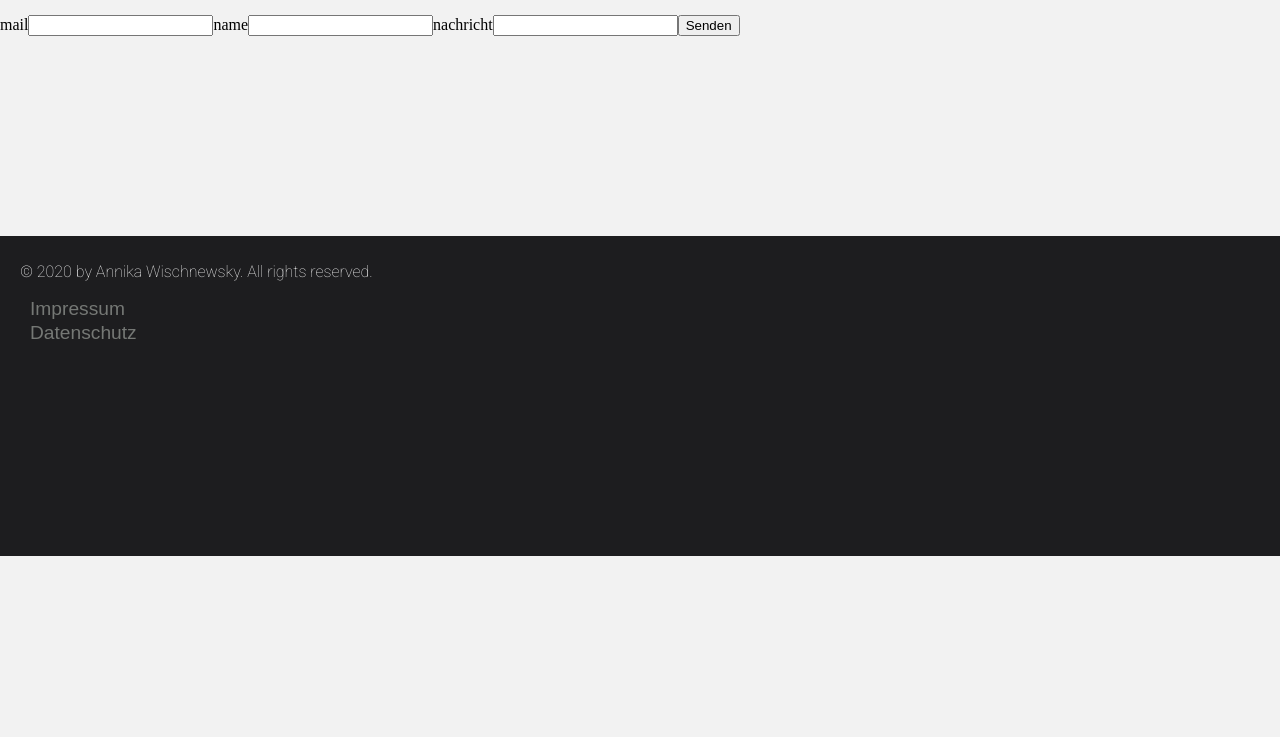
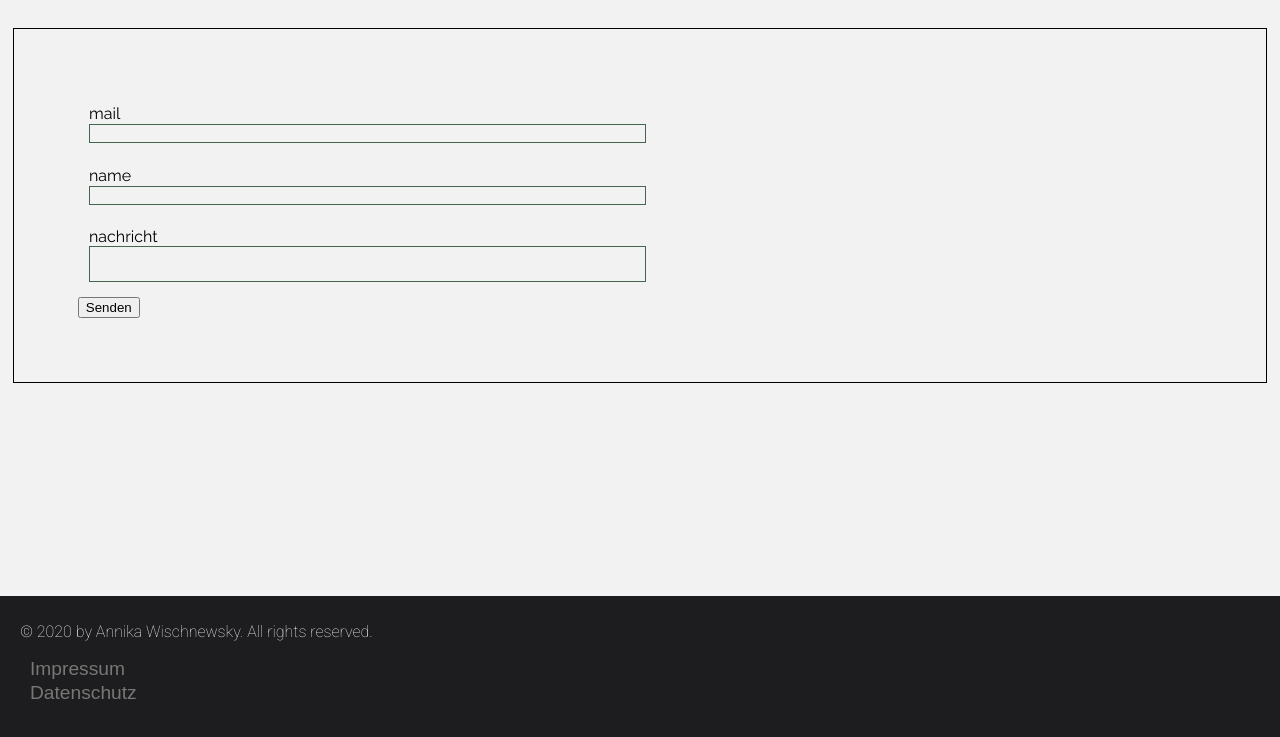
Before and after one commit to wischn/wischnx, a Gatsby site: page /contact in a window 1280 px wide. Shown: the part 75-812 px from the top of the page. Built offline with nearby package versions, Linux system fonts and the light colour scheme; Gatsby itself is replaced by a stand-in of ours; a web font is replaced by a local one.

Commit message:
wassollichsagen
auf gehts

```diff
--- /dev/null
+++ b/src/assets/scss/components/_contact.scss
@@ -0,0 +1,30 @@
+
+
+label {
+    font-family: 'Raleway', sans-serif;
+    color: $black;
+    display: block;
+    padding: 1%;
+}
+
+.formwrap {
+    margin: 1%;
+    border: solid 1px $black;
+    padding: 5%;
+
+}
+
+.inputx {
+    background-color: $white;
+    border: solid 1px $mid-color;
+    width: 50%;
+}
+
+inputx:focus {
+    text-decoration: none;
+    text-shadow: none;
+}
+
+textarea {
+    resize: none;
+  }
--- a/src/assets/scss/components/_nav.scss
+++ /dev/null
@@ -1,3 +0,0 @@
-// nav header 1
-// nav header 2 mobile
-// nav footer
--- a/src/assets/scss/main.scss
+++ b/src/assets/scss/main.scss
@@ -7,7 +7,7 @@
 
 @import 'components/hero';
 @import 'components/header';
-@import 'components/nav';
 @import 'components/main';
 @import 'components/footer';
 @import 'components/blog';
+@import 'components/contact';
--- a/src/components/Contact.js
+++ b/src/components/Contact.js
@@ -2,21 +2,23 @@ import React from 'react';
 
 const Contact = () => {
     return (
+        <div className="formwrap">
         <form name="contact" method="POST" data-netlify="true">
         <label>
-          mail
-          <input type="email" name="email" />
+          mail<br/>
+          <input type="email" name="email"  className="inputx"/>
         </label>
         <label>
-          name
-          <input type="text" name="name" />
+          name<br/>
+          <input type="text" name="name"  className="inputx"/>
         </label>
         <label>
-          nachricht
-          <input type="text" name="message" />
+          nachricht<br/>
+          <textarea name="message"  className="inputx" />
         </label>
         <button type="submit">Senden</button>
       </form>
+      </div>
          )
 }
 
```
